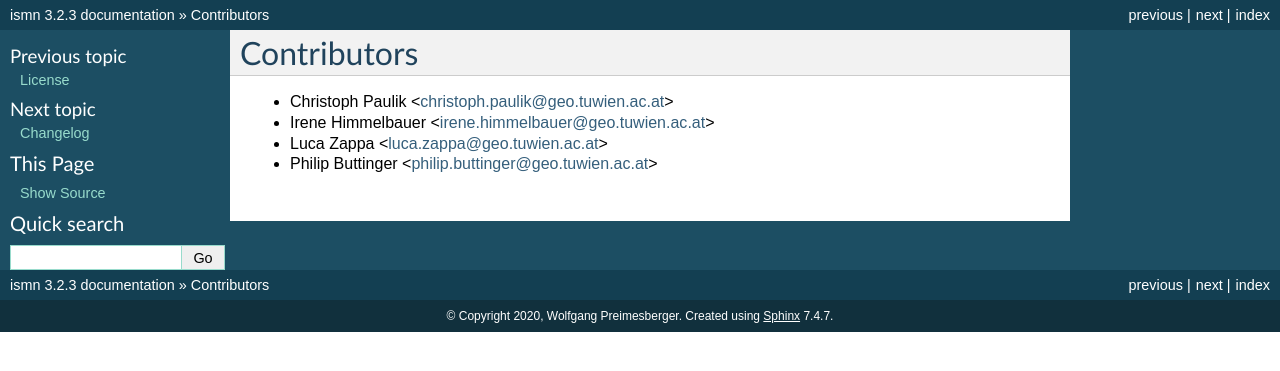
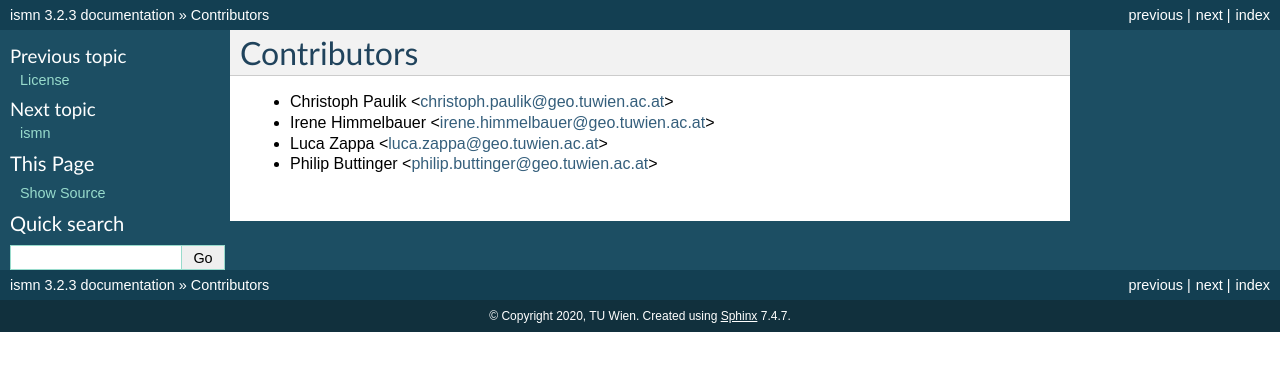
Before and after one commit to TUW-GEO/ismn, a Sphinx documentation site: the page built from docs/authors.rst, in a window 1280 px wide. Shown: the top 371 px of the page. Built offline with Sphinx 7.4.7, drawn with Linux system fonts in a browser that asks for light colours; pages that are not in the unit, such as notebooks, are missing from menus.

Commit message:
Update docs

```diff
--- a/docs/conf.py
+++ b/docs/conf.py
@@ -82,7 +82,7 @@ master_doc = 'index'
 
 # General information about the project.
 project = u'ismn'
-copyright = u'2020, Wolfgang Preimesberger'
+copyright = u'2020, TU Wien'
 
 # The version info for the project you're documenting, acts as replacement for
 # |version| and |release|, also used in various other places throughout the
@@ -236,7 +236,7 @@ latex_elements = {
 # (source start file, target name, title, author, documentclass [howto/manual]).
 latex_documents = [
   ('index', 'user_guide.tex', u'ismn Documentation',
-   u'Wolfgang Preimesberger', 'manual'),
+   u'TU Wien', 'manual'),
 ]
 
 # The name of an image file (relative to this directory) to place at the top of
```
Also changed, not shown: docs/index.rst (+3 -41 lines).
